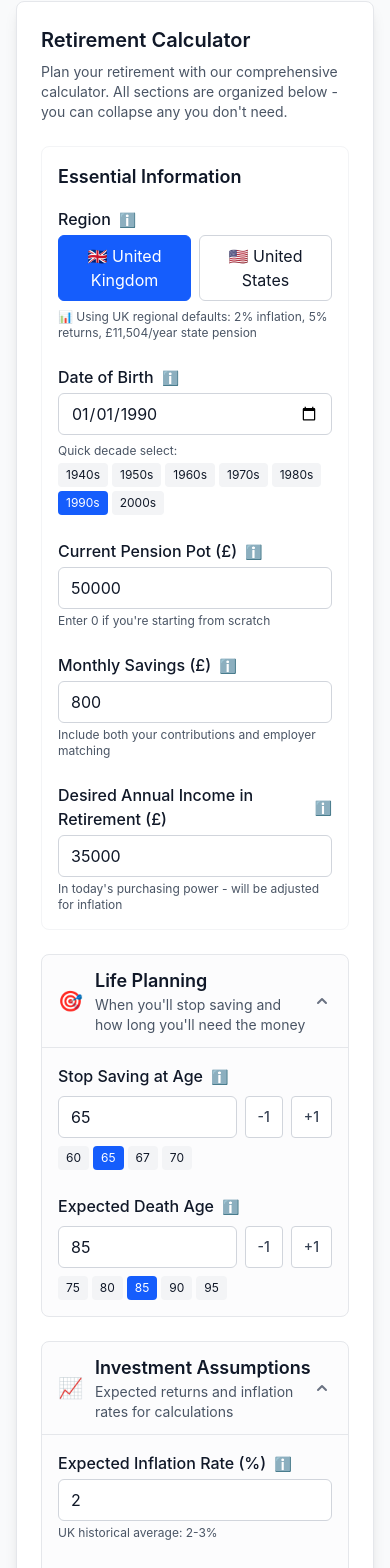
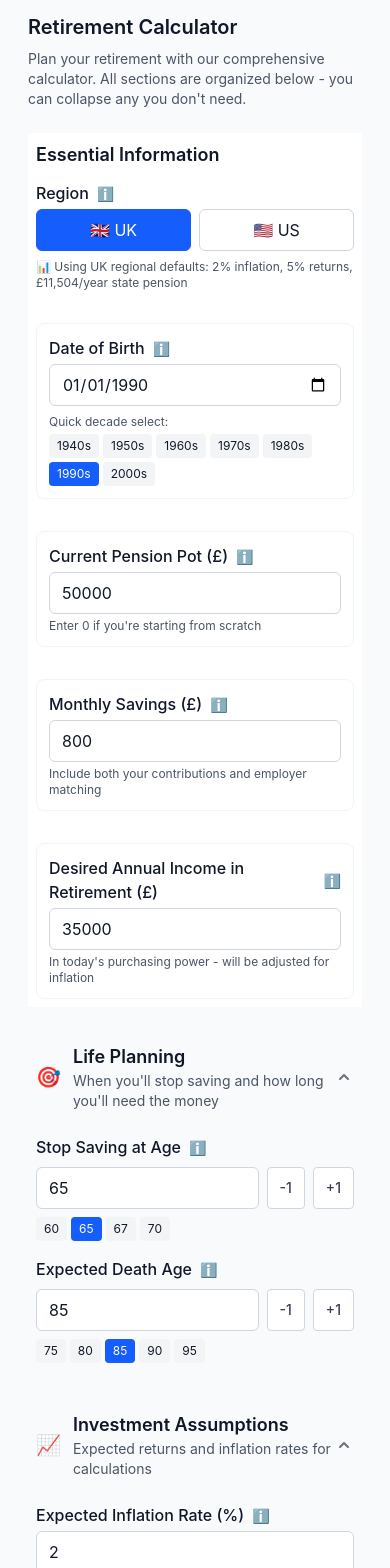
Before and after one commit to tanktoptimmy/retiriva, a Next.js app: page / in a window 390 px wide. Shown: the part 953-2521 px from the top of the page. Built offline with nearby package versions, Linux system fonts and the light colour scheme.

Commit message:
sorting out pension

```diff
--- a/src/components/RetirementFormProgressive.tsx
+++ b/src/components/RetirementFormProgressive.tsx
@@ -46,8 +46,8 @@ export default function RetirementFormProgressive({
 
   return (
     <div className="max-w-4xl mx-auto">
-      <form onSubmit={handleSubmit} className="rounded-lg shadow-lg transition-colors bg-white border border-gray-200 dark:bg-gray-800 dark:border-gray-700">
-        <div className="p-6">
+      <form onSubmit={handleSubmit} className="sm:rounded-lg sm:shadow-lg transition-colors bg-gray-50 sm:bg-white sm:border border-gray-200 dark:bg-gray-900 sm:dark:bg-gray-800 dark:border-gray-700">
+        <div className="p-3 sm:p-6">
           <div className="mb-6">
             <h2 className="text-xl font-semibold mb-2 text-gray-900 dark:text-gray-100">
               Retirement Calculator
@@ -59,8 +59,8 @@ export default function RetirementFormProgressive({
 
           <div className="space-y-6">
             {/* Essential Fields */}
-            <div className="p-4 rounded-lg bg-white border border-gray-100 dark:bg-gray-800/50 dark:border-gray-700">
-              <h3 className="font-semibold text-lg mb-4 text-gray-900 dark:text-gray-100">
+            <div className="p-2 sm:p-4 sm:rounded-lg bg-white sm:border border-gray-200 dark:bg-gray-800/70 dark:border-gray-600">
+              <h3 className="font-semibold text-lg mb-3 sm:mb-4 text-gray-900 dark:text-gray-100">
                 Essential Information
               </h3>
               <EssentialFieldsSection
--- a/src/components/retirement-form/DailyExpenseAnalysisSection.tsx
+++ b/src/components/retirement-form/DailyExpenseAnalysisSection.tsx
@@ -26,7 +26,7 @@ export const DailyExpenseAnalysisSection = ({
       defaultOpen={true}
     >
       <div className="md:col-span-2">
-        <div className="p-4 rounded-lg border-2 border-dashed transition-colors border-orange-300 bg-orange-50 dark:border-orange-600/50 dark:bg-orange-900/10">
+        <div className="p-3 sm:p-4 rounded-lg border-2 border-dashed transition-colors border-orange-300 bg-orange-50 dark:border-orange-600/50 dark:bg-orange-900/10">
           <p className="text-sm mb-4 text-orange-700 dark:text-orange-300">
             See how redirecting daily expenses like coffee into investments
             could change your retirement date!
--- a/src/components/retirement-form/EssentialFieldsSection.tsx
+++ b/src/components/retirement-form/EssentialFieldsSection.tsx
@@ -21,7 +21,7 @@ export const EssentialFieldsSection = ({
   defaultDateOfBirth,
 }: EssentialFieldsSectionProps) => {
   return (
-    <div className="space-y-6">
+    <div className="space-y-8 sm:space-y-6">
       {/* Region Selection */}
       <Controller
         name="region"
@@ -46,7 +46,7 @@ export const EssentialFieldsSection = ({
           }
 
           return (
-            <div className="flex flex-col">
+            <div className="flex flex-col p-3 sm:p-4 rounded-lg bg-white/60 sm:bg-transparent border border-gray-100 sm:border-transparent dark:bg-gray-800/30 sm:dark:bg-transparent dark:border-gray-700 sm:dark:border-transparent">
               <div className="flex items-center gap-2 mb-1">
                 <label className="font-medium">Date of Birth</label>
                 <Tooltip
@@ -117,7 +117,7 @@ export const EssentialFieldsSection = ({
           );
 
           return (
-            <div className="flex flex-col">
+            <div className="flex flex-col p-3 sm:p-4 rounded-lg bg-white/60 sm:bg-transparent border border-gray-100 sm:border-transparent dark:bg-gray-800/30 sm:dark:bg-transparent dark:border-gray-700 sm:dark:border-transparent">
               <div className="flex items-center gap-2 mb-1">
                 <label className="font-medium">
                   Current{" "}
@@ -163,7 +163,7 @@ export const EssentialFieldsSection = ({
           );
 
           return (
-            <div className="flex flex-col">
+            <div className="flex flex-col p-3 sm:p-4 rounded-lg bg-white/60 sm:bg-transparent border border-gray-100 sm:border-transparent dark:bg-gray-800/30 sm:dark:bg-transparent dark:border-gray-700 sm:dark:border-transparent">
               <div className="flex items-center gap-2 mb-1">
                 <label className="font-medium">
                   Monthly Savings ({currentRegionConfig.currency})
@@ -207,7 +207,7 @@ export const EssentialFieldsSection = ({
           );
 
           return (
-            <div className="flex flex-col">
+            <div className="flex flex-col p-3 sm:p-4 rounded-lg bg-white/60 sm:bg-transparent border border-gray-100 sm:border-transparent dark:bg-gray-800/30 sm:dark:bg-transparent dark:border-gray-700 sm:dark:border-transparent">
               <div className="flex items-center gap-2 mb-1">
                 <label className="font-medium">
                   Desired Annual Income in Retirement (
--- a/src/components/retirement-form/StatePensionSection.tsx
+++ b/src/components/retirement-form/StatePensionSection.tsx
@@ -73,6 +73,9 @@ export const StatePensionSection = ({
           }
 
           if (calculatedInfo && formValues.region === "UK") {
+            const percentage = formValues.statePensionPercentage ?? 100;
+            const calculatedAmount = Math.round((currentRegionConfig.statePensionAmount * percentage) / 100);
+
             return (
               <>
                 <div
@@ -84,7 +87,7 @@ export const StatePensionSection = ({
                     </span>
                     <span className="text-sm text-gray-600 dark:text-gray-400">
                       {currentRegionConfig.currency}
-                      {currentRegionConfig.statePensionAmount.toLocaleString()}
+                      {calculatedAmount.toLocaleString()}
                       /year
                     </span>
                   </div>
--- a/src/components/ui/CollapsibleSection.tsx
+++ b/src/components/ui/CollapsibleSection.tsx
@@ -20,11 +20,11 @@ export default function CollapsibleSection({
   const [isOpen, setIsOpen] = useState(defaultOpen);
 
   return (
-    <div className="rounded-lg border transition-all duration-200 border-gray-200 bg-gray-50/50 dark:border-gray-600 dark:bg-gray-800/50">
+    <div className="sm:rounded-lg sm:border transition-all duration-200 border-gray-200 bg-gray-50 dark:border-gray-600 dark:bg-gray-800/70">
       <button
         type="button"
         onClick={() => setIsOpen(!isOpen)}
-        className="w-full px-4 py-3 flex items-center justify-between text-left transition-colors hover:bg-gray-100/50 text-gray-900 dark:hover:bg-gray-700/50 dark:text-gray-100"
+        className="w-full px-2 sm:px-4 py-3 flex items-center justify-between text-left transition-colors hover:bg-gray-100 dark:hover:bg-gray-700 text-gray-900 dark:text-gray-100"
       >
         <div className="flex items-center gap-3">
           {icon && <span className="text-xl">{icon}</span>}
@@ -55,8 +55,8 @@ export default function CollapsibleSection({
       <div className={`transition-all duration-200 overflow-hidden ${
         isOpen ? 'max-h-none opacity-100' : 'max-h-0 opacity-0'
       }`}>
-        <div className="px-4 pb-4 border-t border-gray-200 dark:border-gray-600">
-          <div className="pt-4 grid grid-cols-1 gap-6">
+        <div className="px-2 sm:px-4 pb-3 sm:pb-4 sm:border-t border-gray-200 dark:border-gray-600">
+          <div className="pt-3 sm:pt-4 grid grid-cols-1 gap-4 sm:gap-6">
             {children}
           </div>
         </div>
--- a/src/components/ui/form/PercentageSlider.tsx
+++ b/src/components/ui/form/PercentageSlider.tsx
@@ -41,13 +41,13 @@ export const PercentageSlider = ({
           step={step}
           value={value}
           onChange={(e) => onChange(Number(e.target.value))}
-          className="flex-grow min-w-0 h-2 bg-gray-200 rounded-lg appearance-none cursor-pointer"
+          className="flex-grow min-w-0 h-3 bg-gray-200 rounded-lg appearance-none cursor-pointer slider-thumb"
         />
-        <div className="flex items-center gap-1 flex-shrink-0">
+        <div className="flex items-center gap-1 flex-shrink-0 w-24">
           <Input
             type="text"
             value={getDisplayValue(fieldName, value)}
-            className="w-16 text-center"
+            className="text-sm"
             placeholder={max.toString()}
             onChange={(e) => {
               const numValue = Number(e.target.value);
--- a/src/components/ui/form/RegionSelector.tsx
+++ b/src/components/ui/form/RegionSelector.tsx
@@ -32,7 +32,7 @@ export const RegionSelector = ({ value, onChange }: RegionSelectorProps) => {
               : "bg-white hover:bg-gray-50 border-gray-300 text-gray-900 dark:bg-gray-700 dark:hover:bg-gray-600 dark:border-gray-600 dark:text-gray-100"
           }`}
         >
-          🇬🇧 United Kingdom
+          🇬🇧 UK
         </button>
         <button
           type="button"
@@ -43,7 +43,7 @@ export const RegionSelector = ({ value, onChange }: RegionSelectorProps) => {
               : "bg-white hover:bg-gray-50 border-gray-300 text-gray-900 dark:bg-gray-700 dark:hover:bg-gray-600 dark:border-gray-600 dark:text-gray-100"
           }`}
         >
-          🇺🇸 United States
+          🇺🇸 US
         </button>
       </div>
       <div className="text-xs mt-2 text-gray-600 dark:text-gray-400">
```
